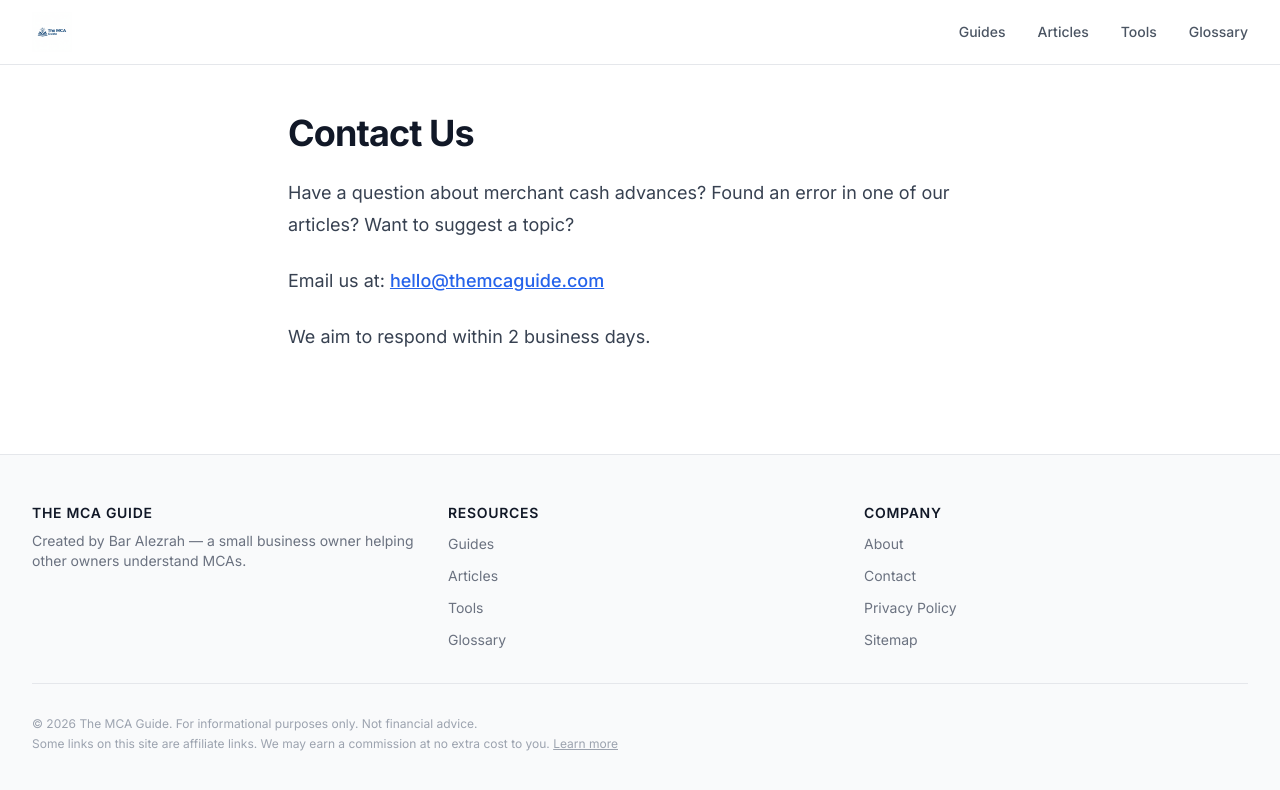
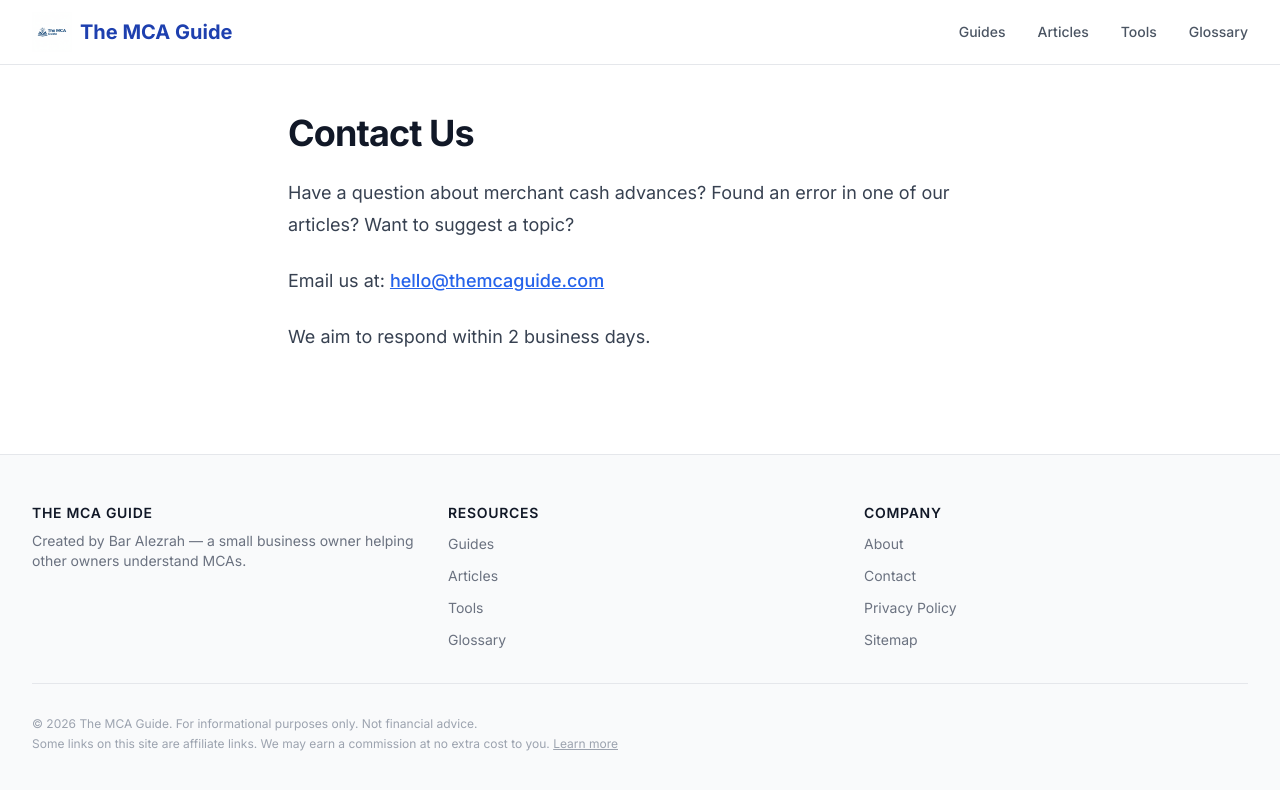
Before and after one commit to barcoastal/themcaguide, a Next.js app: page /contact in a window 1280 px wide. Shown: the top 790 px of the page. Built offline with nearby package versions, Linux system fonts and the light colour scheme; no server answers.

Commit message:
fix: logo size — use icon + text combo in header

```diff
--- a/src/components/layout/Header.tsx
+++ b/src/components/layout/Header.tsx
@@ -19,7 +19,8 @@ export default function Header() {
       <div className="max-w-7xl mx-auto px-4 sm:px-6 lg:px-8">
         <div className="flex items-center justify-between h-16">
           <Link href="/" className="flex items-center gap-2">
-            <img src="/images/logo-v3.png" alt="The MCA Guide" className="h-10 w-auto" />
+            <img src="/images/logo-v3.png" alt="The MCA Guide" className="h-10 w-10 object-contain" />
+            <span className="text-xl font-bold text-blue-800">The MCA Guide</span>
           </Link>
 
           <nav className="hidden md:flex items-center gap-8">
```
